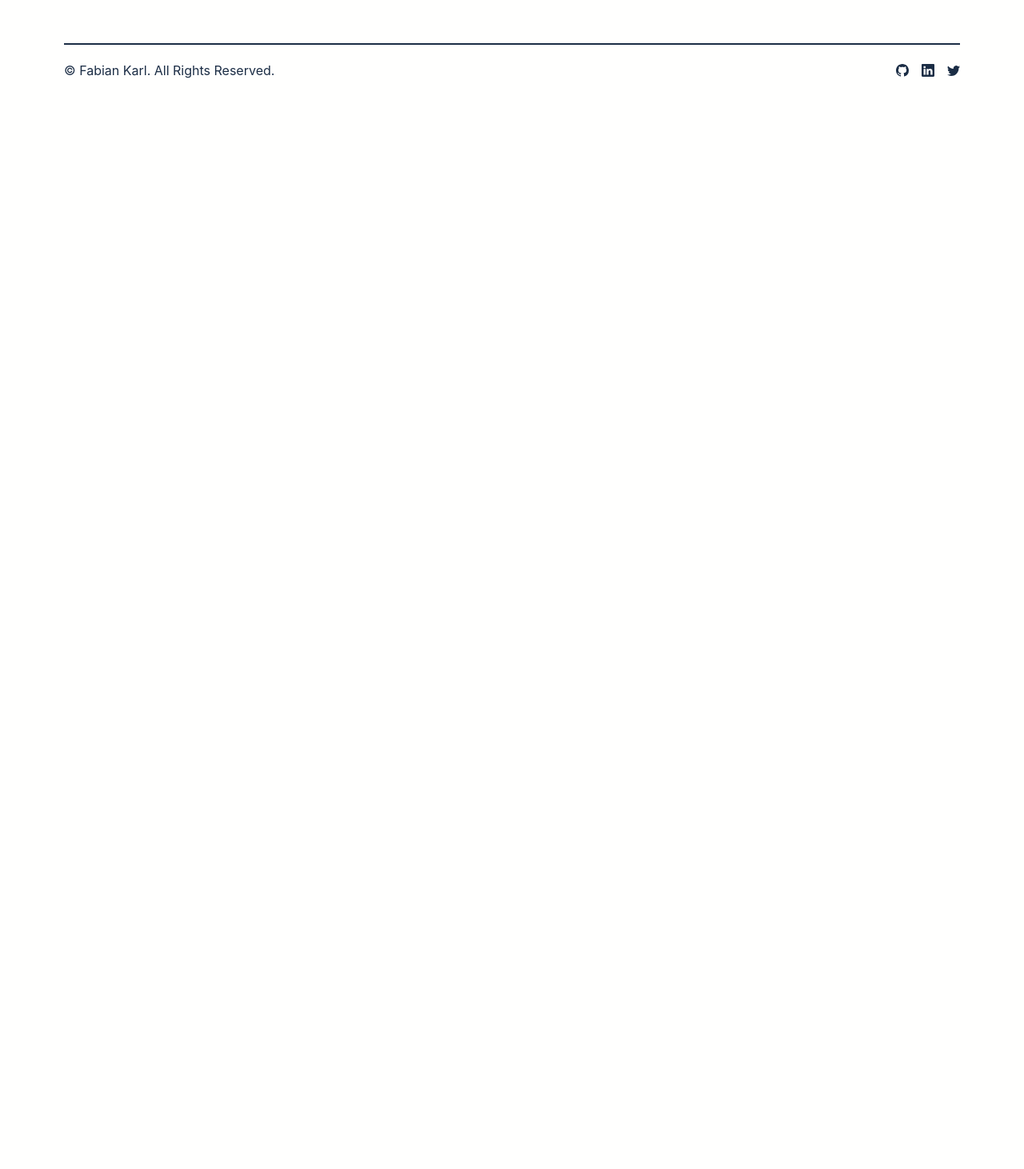
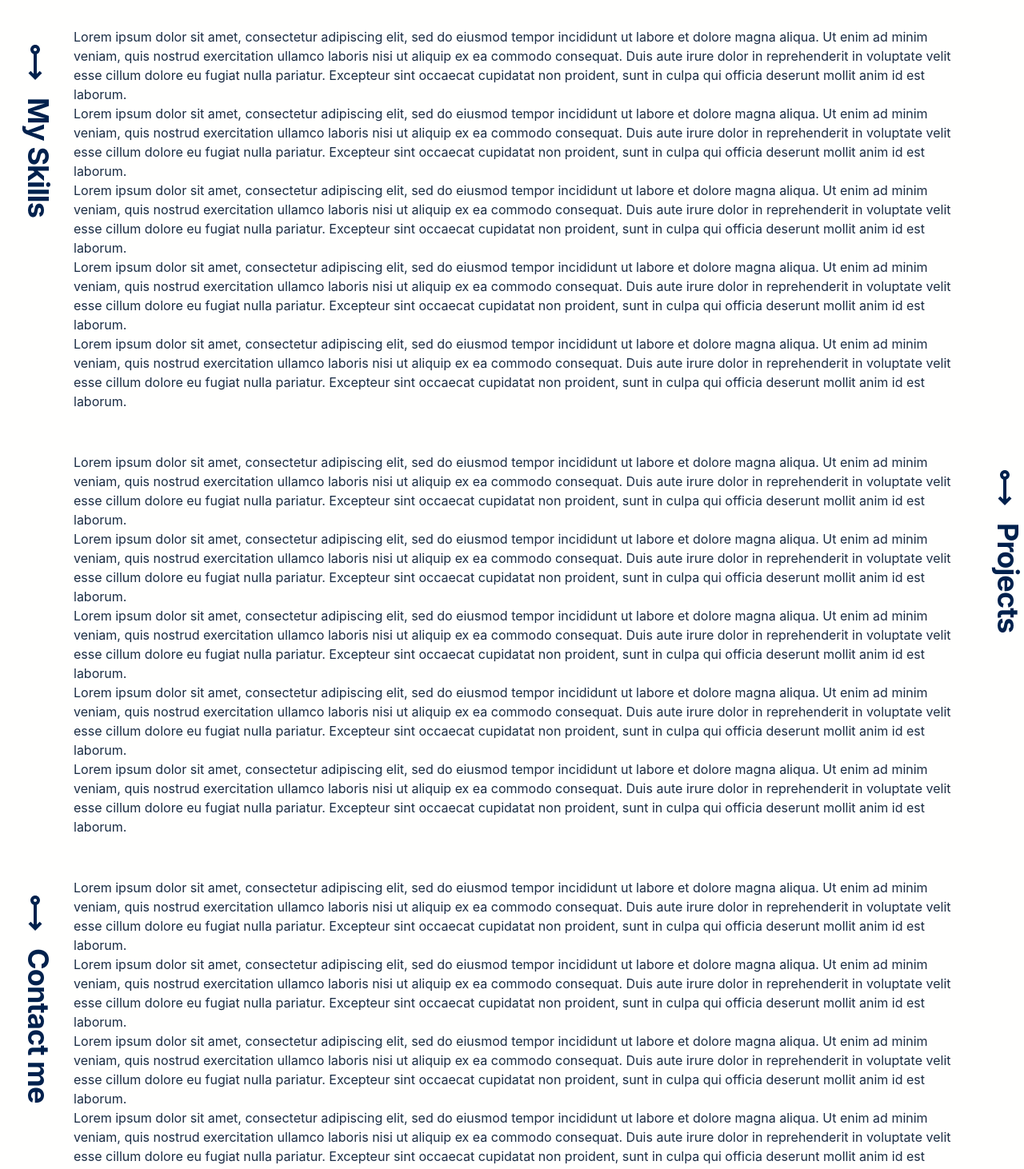
Before and after one commit to FKarl/portfolio-website, a Next.js app: page / in a window 1280 px wide. Shown: the part 700-2162 px from the top of the page at 80% size. Before the commit the page ends 840 px from the top, so only its background shows below. Built offline with nearby package versions, Linux system fonts and the light colour scheme.

Commit message:
feat: section wrapper

```diff
--- /dev/null
+++ b/components/sections/Section.js
@@ -0,0 +1,25 @@
+import {CgArrowLongRightC, CgArrowLongDownC} from "react-icons/cg"
+
+export default function Section({children, side, title}) {
+    if (!((side === "l") || (side === "r"))) side = "l";
+
+    return (
+        <div
+            className={"mt-3 md:mt-5 pb-8 w-full lg:max-w-7xl mx-auto flex flex-col items-start space-y-6 md:space-y-0 md:space-x-6 " + (side === "l" ? "md:flex-row md:[padding-right:4.25rem]" : "md:flex-row-reverse space-x-reverse md:[padding-left:4.25rem]")}>
+
+            {/*marker*/}
+            <div className="mx-auto flex flex-row items-end space-x-3 sm:space-x-5  md:space-y-5 md:flex-col pl-">
+                <CgArrowLongRightC className=" md:hidden text-3xl sm:text-4xl text-headline-500 dark:text-dark-headline-500"/>
+                <CgArrowLongDownC className="hidden md:block text-5xl text-headline-500 dark:text-dark-headline-500"/>
+                <h1 className="whitespace-nowrap text-2xl tracking-tight font-bold sm:text-3xl md:text-4xl md:[writing-mode:vertical-lr]">
+                    {title}
+                </h1>
+            </div>
+
+            {/*content*/}
+            <div>
+                {children}
+            </div>
+        </div>
+    )
+}
--- a/pages/index.js
+++ b/pages/index.js
@@ -3,7 +3,8 @@ import meta from "../constants/meta";
 import Footer from "../components/footer/Footer";
 import Navbar from "../components/navbar/Navbar";
 import Hero from "../components/hero/Hero";
-
+import Section from "../components/sections/Section";
+import React from "react";
 
 export default function Home() {
     return (
@@ -17,6 +18,57 @@ export default function Home() {
             <Navbar/>
             <main>
                 <Hero/>
+                <Section side="l" title="My Skills">
+                    <p>
+                        Lorem ipsum dolor sit amet, consectetur adipiscing elit, sed do eiusmod tempor incididunt ut labore et dolore magna aliqua. Ut enim ad minim veniam, quis nostrud exercitation ullamco laboris nisi ut aliquip ex ea commodo consequat. Duis aute irure dolor in reprehenderit in voluptate velit esse cillum dolore eu fugiat nulla pariatur. Excepteur sint occaecat cupidatat non proident, sunt in culpa qui officia deserunt mollit anim id est laborum.
+                    </p>
+                    <p>
+                        Lorem ipsum dolor sit amet, consectetur adipiscing elit, sed do eiusmod tempor incididunt ut labore et dolore magna aliqua. Ut enim ad minim veniam, quis nostrud exercitation ullamco laboris nisi ut aliquip ex ea commodo consequat. Duis aute irure dolor in reprehenderit in voluptate velit esse cillum dolore eu fugiat nulla pariatur. Excepteur sint occaecat cupidatat non proident, sunt in culpa qui officia deserunt mollit anim id est laborum.
+                    </p>
+                    <p>
+                        Lorem ipsum dolor sit amet, consectetur adipiscing elit, sed do eiusmod tempor incididunt ut labore et dolore magna aliqua. Ut enim ad minim veniam, quis nostrud exercitation ullamco laboris nisi ut aliquip ex ea commodo consequat. Duis aute irure dolor in reprehenderit in voluptate velit esse cillum dolore eu fugiat nulla pariatur. Excepteur sint occaecat cupidatat non proident, sunt in culpa qui officia deserunt mollit anim id est laborum.
+                    </p>
+                    <p>
+                        Lorem ipsum dolor sit amet, consectetur adipiscing elit, sed do eiusmod tempor incididunt ut labore et dolore magna aliqua. Ut enim ad minim veniam, quis nostrud exercitation ullamco laboris nisi ut aliquip ex ea commodo consequat. Duis aute irure dolor in reprehenderit in voluptate velit esse cillum dolore eu fugiat nulla pariatur. Excepteur sint occaecat cupidatat non proident, sunt in culpa qui officia deserunt mollit anim id est laborum.
+                    </p>
+                    <p>
+                        Lorem ipsum dolor sit amet, consectetur adipiscing elit, sed do eiusmod tempor incididunt ut labore et dolore magna aliqua. Ut enim ad minim veniam, quis nostrud exercitation ullamco laboris nisi ut aliquip ex ea commodo consequat. Duis aute irure dolor in reprehenderit in voluptate velit esse cillum dolore eu fugiat nulla pariatur. Excepteur sint occaecat cupidatat non proident, sunt in culpa qui officia deserunt mollit anim id est laborum.
+                    </p>
+                </Section>
+                <Section side="r" title="Projects">
+                    <p>
+                        Lorem ipsum dolor sit amet, consectetur adipiscing elit, sed do eiusmod tempor incididunt ut labore et dolore magna aliqua. Ut enim ad minim veniam, quis nostrud exercitation ullamco laboris nisi ut aliquip ex ea commodo consequat. Duis aute irure dolor in reprehenderit in voluptate velit esse cillum dolore eu fugiat nulla pariatur. Excepteur sint occaecat cupidatat non proident, sunt in culpa qui officia deserunt mollit anim id est laborum.
+                    </p>
+                    <p>
+                        Lorem ipsum dolor sit amet, consectetur adipiscing elit, sed do eiusmod tempor incididunt ut labore et dolore magna aliqua. Ut enim ad minim veniam, quis nostrud exercitation ullamco laboris nisi ut aliquip ex ea commodo consequat. Duis aute irure dolor in reprehenderit in voluptate velit esse cillum dolore eu fugiat nulla pariatur. Excepteur sint occaecat cupidatat non proident, sunt in culpa qui officia deserunt mollit anim id est laborum.
+                    </p>
+                    <p>
+                        Lorem ipsum dolor sit amet, consectetur adipiscing elit, sed do eiusmod tempor incididunt ut labore et dolore magna aliqua. Ut enim ad minim veniam, quis nostrud exercitation ullamco laboris nisi ut aliquip ex ea commodo consequat. Duis aute irure dolor in reprehenderit in voluptate velit esse cillum dolore eu fugiat nulla pariatur. Excepteur sint occaecat cupidatat non proident, sunt in culpa qui officia deserunt mollit anim id est laborum.
+                    </p>
+                    <p>
+                        Lorem ipsum dolor sit amet, consectetur adipiscing elit, sed do eiusmod tempor incididunt ut labore et dolore magna aliqua. Ut enim ad minim veniam, quis nostrud exercitation ullamco laboris nisi ut aliquip ex ea commodo consequat. Duis aute irure dolor in reprehenderit in voluptate velit esse cillum dolore eu fugiat nulla pariatur. Excepteur sint occaecat cupidatat non proident, sunt in culpa qui officia deserunt mollit anim id est laborum.
+                    </p>
+                    <p>
+                        Lorem ipsum dolor sit amet, consectetur adipiscing elit, sed do eiusmod tempor incididunt ut labore et dolore magna aliqua. Ut enim ad minim veniam, quis nostrud exercitation ullamco laboris nisi ut aliquip ex ea commodo consequat. Duis aute irure dolor in reprehenderit in voluptate velit esse cillum dolore eu fugiat nulla pariatur. Excepteur sint occaecat cupidatat non proident, sunt in culpa qui officia deserunt mollit anim id est laborum.
+                    </p>
+                </Section>
+                <Section side="l" title="Contact me">
+                    <p>
+                        Lorem ipsum dolor sit amet, consectetur adipiscing elit, sed do eiusmod tempor incididunt ut labore et dolore magna aliqua. Ut enim ad minim veniam, quis nostrud exercitation ullamco laboris nisi ut aliquip ex ea commodo consequat. Duis aute irure dolor in reprehenderit in voluptate velit esse cillum dolore eu fugiat nulla pariatur. Excepteur sint occaecat cupidatat non proident, sunt in culpa qui officia deserunt mollit anim id est laborum.
+                    </p>
+                    <p>
+                        Lorem ipsum dolor sit amet, consectetur adipiscing elit, sed do eiusmod tempor incididunt ut labore et dolore magna aliqua. Ut enim ad minim veniam, quis nostrud exercitation ullamco laboris nisi ut aliquip ex ea commodo consequat. Duis aute irure dolor in reprehenderit in voluptate velit esse cillum dolore eu fugiat nulla pariatur. Excepteur sint occaecat cupidatat non proident, sunt in culpa qui officia deserunt mollit anim id est laborum.
+                    </p>
+                    <p>
+                        Lorem ipsum dolor sit amet, consectetur adipiscing elit, sed do eiusmod tempor incididunt ut labore et dolore magna aliqua. Ut enim ad minim veniam, quis nostrud exercitation ullamco laboris nisi ut aliquip ex ea commodo consequat. Duis aute irure dolor in reprehenderit in voluptate velit esse cillum dolore eu fugiat nulla pariatur. Excepteur sint occaecat cupidatat non proident, sunt in culpa qui officia deserunt mollit anim id est laborum.
+                    </p>
+                    <p>
+                        Lorem ipsum dolor sit amet, consectetur adipiscing elit, sed do eiusmod tempor incididunt ut labore et dolore magna aliqua. Ut enim ad minim veniam, quis nostrud exercitation ullamco laboris nisi ut aliquip ex ea commodo consequat. Duis aute irure dolor in reprehenderit in voluptate velit esse cillum dolore eu fugiat nulla pariatur. Excepteur sint occaecat cupidatat non proident, sunt in culpa qui officia deserunt mollit anim id est laborum.
+                    </p>
+                    <p>
+                        Lorem ipsum dolor sit amet, consectetur adipiscing elit, sed do eiusmod tempor incididunt ut labore et dolore magna aliqua. Ut enim ad minim veniam, quis nostrud exercitation ullamco laboris nisi ut aliquip ex ea commodo consequat. Duis aute irure dolor in reprehenderit in voluptate velit esse cillum dolore eu fugiat nulla pariatur. Excepteur sint occaecat cupidatat non proident, sunt in culpa qui officia deserunt mollit anim id est laborum.
+                    </p>
+                </Section>
             </main>
             <Footer/>
         </div>
```
